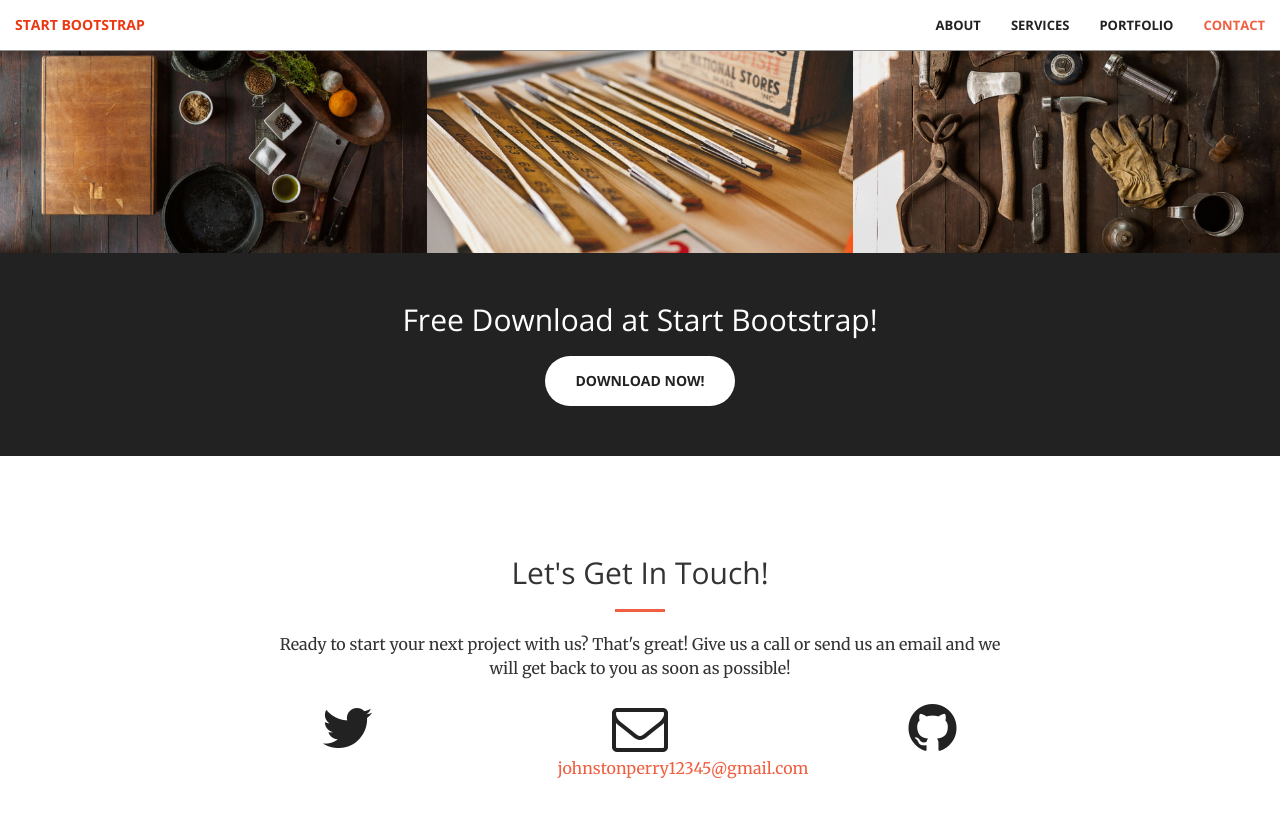
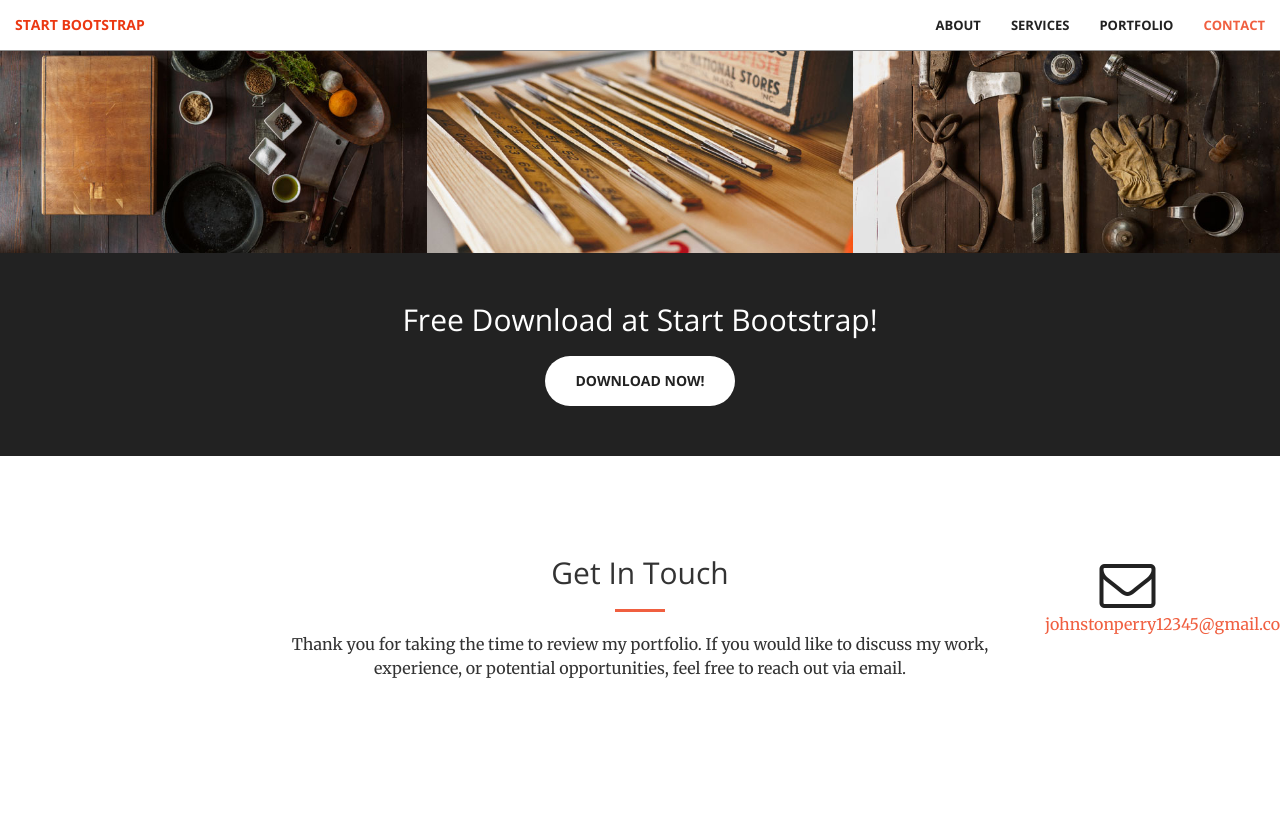
Before and after one commit to perryismyname/perryismyname.github.io, a Jekyll site: the page built from index.html, in a window 1280 px wide and 900 px high, scrolled down 1981 px. Shown: the top 818 px of the window. Built offline with Jekyll 4.4.1, drawn with Linux system fonts in a browser that asks for light colours.

Commit message:
Update contact.html
12/20/1245

```diff
--- a/_includes/contact.html
+++ b/_includes/contact.html
@@ -2,28 +2,18 @@
     <div class="container">
         <div class="row">
             <div class="col-lg-8 col-lg-offset-2 text-center">
-                <h2 class="section-heading">Let's Get In Touch!</h2>
+                <h2 class="section-heading">Get In Touch</h2>
                 <hr class="primary">
-                <p>Ready to start your next project with us? That's great! Give us a call or send us an email and we will get back to you as soon as possible!</p>
+                <p>Thank you for taking the time to review my portfolio. If you would like to discuss my work, experience, or potential opportunities, feel free to reach out via email.</p>
             </div>
-        <div class="col-lg-2 col-lg-offset-2 text-center">
-            <a href="https://twitter.com/{{ site.twitter_username }}">
-                <i class="fa fa-twitter fa-3x wow bounceIn" data-wow-delay=".1s"></i>
-                <p>{{ site.twitter_username }}</p>
-            </a>
-        </div>
-        <div class="col-lg-2 col-lg-offset-1 text-center">
+
+        <div class="col-lg-2 text-center">
             <a href="mailto:{{ site.email }}">
             <i class="fa fa-envelope-o fa-3x wow bounceIn" data-wow-delay=".1s"></i>
                 <p>{{ site.email }}</p>
             </a>
         </div>
-        <div class="col-lg-2 col-lg-offset-1 text-center">
-            <a href="https://github.com/{{ site.github_username }}">
-            <i class="fa fa-github fa-3x wow bounceIn" data-wow-delay=".1s"></i>
-                <p>{{ site.github_username }}</p>
-            </a>
-        </div>
+
 
     </div>
 </section>
```
